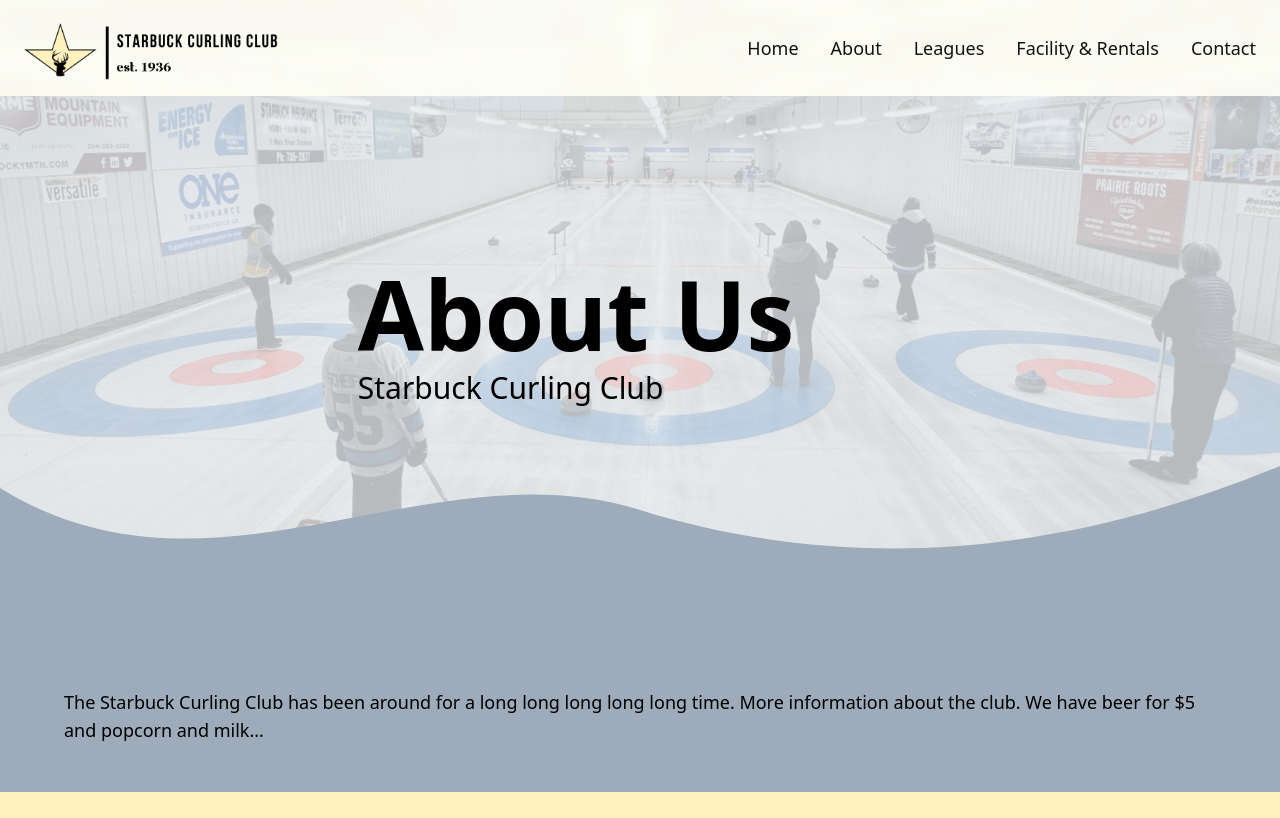
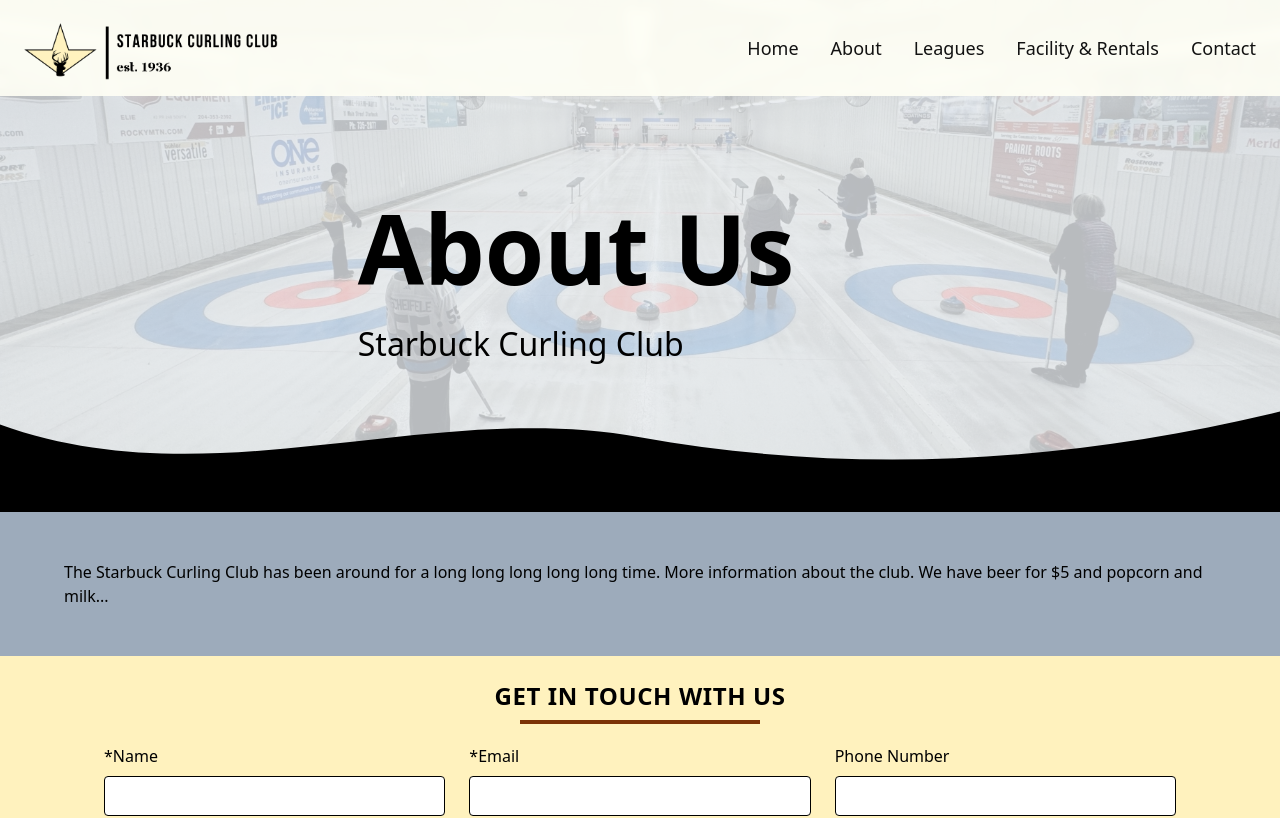
Before and after one commit to Azarov204/starbuck-curling, a React (Vite) app: page /about in a window 1280 px wide. Shown: the top 818 px of the page. Built offline with nearby package versions, Linux system fonts and the light colour scheme.

Commit message:
Add dynamic component sizing using clamp

```diff
--- a/src/components/Hero/HeroLogo.jsx
+++ b/src/components/Hero/HeroLogo.jsx
@@ -1,8 +1,8 @@
-const HeroLogo = ({backgroundImage, logo}) => {
+const HeroLogo = ({ backgroundImage, logo, bottomMaskColor }) => {
+  const svgFillStyle = { fill: bottomMaskColor };
 
   return (
-    <section className="relative w-full h-100 sm:h-110 md:h-130 lg:h-160 overflow-hidden">
-
+    <section className="hero-background">
       {/* Background Image */}
       <div
         className="absolute inset-0 bg-cover bg-center"
@@ -13,15 +13,11 @@
       />
 
       {/* Gradient Overlay */}
-      <div className="absolute inset-0 bg-gradient-to-b from-white/70 via-white/50 to-white/50"/>
+      <div className="absolute inset-0 bg-gradient-to-b from-white/70 via-white/50 to-white/50" />
 
       {/* Content */}
       <div className="relative z-10 flex items-center justify-center h-full mt-5">
-        <img
-          src={logo}
-          alt="Hero Logo"
-          className="max-h-[55%] max-w-[60%] sm:max-w-[70%] object-contain drop-shadow-xl"
-        />
+        <img src={logo} alt="Hero Logo" className="hero-logo" />
       </div>
 
       {/* SVG Bottom Mask */}
@@ -29,12 +25,12 @@
         <svg
           viewBox="0 0 1440 100"
           preserveAspectRatio="none"
-          className="w-full h-15 sm:h-20 md:h-25 lg:h-30 fill-website-bg-1"
+          className="hero-svg-mask-height"
+          style={svgFillStyle}
         >
-          <path d="M0,30 C240,90 480,10 720,40 960,70 1200,60 1440,20 L1440,100 L0,100 Z"/>
+          <path d="M0,30 C240,90 480,10 720,40 960,70 1200,60 1440,20 L1440,100 L0,100 Z" />
         </svg>
       </div>
-
     </section>
   );
 };
--- a/src/components/Hero/HeroText.jsx
+++ b/src/components/Hero/HeroText.jsx
@@ -1,8 +1,8 @@
-const HeroText = ({backgroundImage, title, description}) => {
+const HeroText = ({ backgroundImage, title, description, bottomMaskColor }) => {
+  const svgFillStyle = { fill: bottomMaskColor };
 
   return (
-    <section className="relative w-full h-100 sm:h-110 md:h-130 lg:h-160 overflow-hidden">
-
+    <section className="hero-background">
       {/* Background Image */}
       <div
         className="absolute inset-0 bg-cover bg-center"
@@ -13,13 +13,13 @@
       />
 
       {/* Gradient Overlay */}
-      <div className="absolute inset-0 bg-gradient-to-b from-white/60 via-white/60 to-white/60"/>
+      <div className="absolute inset-0 bg-gradient-to-b from-white/60 via-white/60 to-white/60" />
 
       {/* Content */}
       <div className="max-w-7xl h-full mx-auto pr-[10%] relative flex justify-center items-center text-dark-text mt-4">
         <div>
-          <h1 className="font-bold lg:text-8xl pb-2">{title}</h1>
-          <h5>{description}</h5>
+          <h1 className="hero-title">{title}</h1>
+          <h2 className="hero-subtitle">{description}</h2>
         </div>
       </div>
 
@@ -28,12 +28,12 @@
         <svg
           viewBox="0 0 1440 100"
           preserveAspectRatio="none"
-          className="w-full h-25 sm:h-35 md:h-45 lg:h-55 fill-website-bg-1"
+          className="hero-svg-mask-height"
+          style={svgFillStyle}
         >
-          <path d="M0,30 C240,90 480,10 720,40 960,70 1200,60 1440,20 L1440,100 L0,100 Z"/>
+          <path d="M0,30 C240,90 480,10 720,40 960,70 1200,60 1440,20 L1440,100 L0,100 Z" />
         </svg>
       </div>
-
     </section>
   );
 };
--- a/src/index.css
+++ b/src/index.css
@@ -14,36 +14,6 @@
   --color-sponsor-dark-text: #121212;
 
   --global-text-dark: #121212;
-}
-
-@layer base {
-  p {
-    @apply text-sm sm:text-base lg:text-lg;
-  }
-
-  h1 {
-    @apply text-5xl sm:text-6xl lg:text-7xl;
-  }
-
-  h2 {
-    @apply text-4xl sm:text-5xl lg:text-6xl;
-  }
-
-  h3 {
-    @apply text-3xl sm:text-4xl lg:text-5xl;
-  }
-
-  h4 {
-    @apply text-2xl sm:text-3xl lg:text-4xl;
-  }
-
-  h5 {
-    @apply text-xl sm:text-2xl lg:text-3xl;
-  }
-
-  h6 {
-    @apply text-base sm:text-lg lg:text-xl;
-  }
 }
 
 @layer utilities {
@@ -76,3 +46,27 @@
     transform: rotateY(180deg);
   }
 }
+
+.hero-title {
+  @apply font-bold;
+  font-size: clamp(2.25rem, 8vw, 6rem);
+}
+
+.hero-subtitle {
+  font-size: clamp(1.25rem, 3vw, 2rem);
+}
+
+.hero-background {
+  @apply w-full relative w-full overflow-hidden;
+  height: clamp(25rem, 40vw, 50rem);
+}
+
+.hero-logo {
+  @apply object-contain drop-shadow-xl;
+  height: clamp(13rem, 20vw, 30rem);
+}
+
+.hero-svg-mask-height {
+  @apply w-full;
+  height: clamp(4rem, 10vw, 10rem);
+}
```
